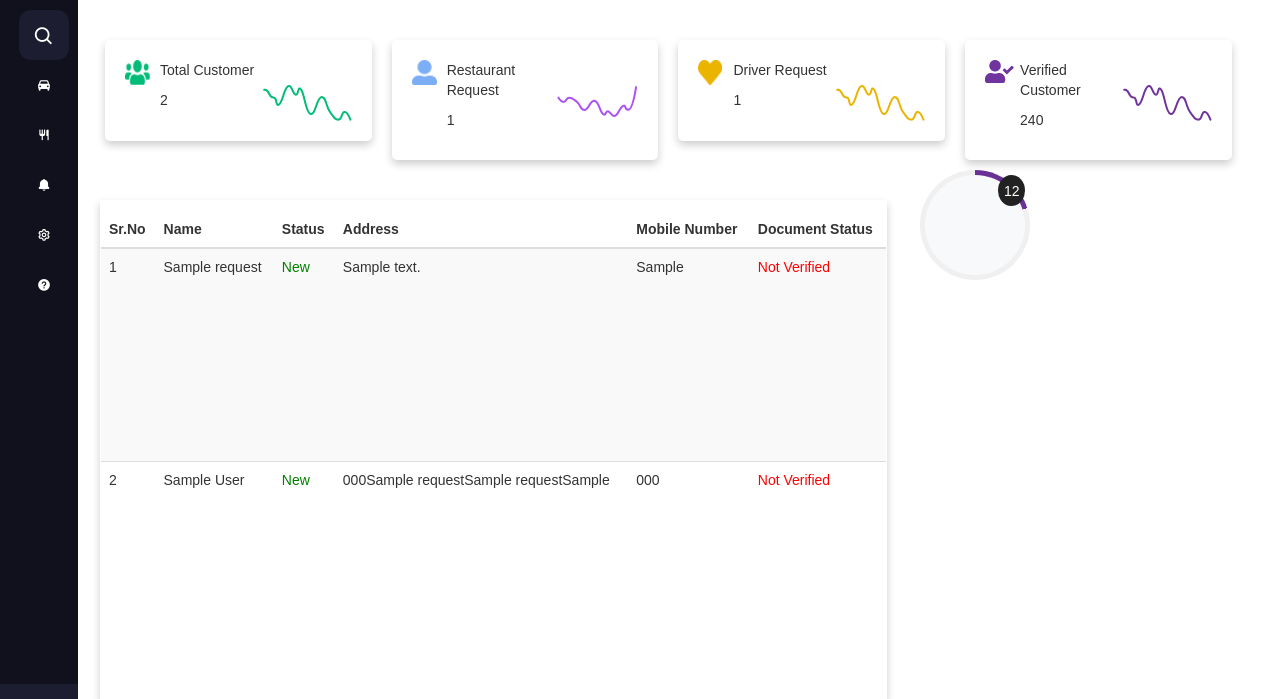
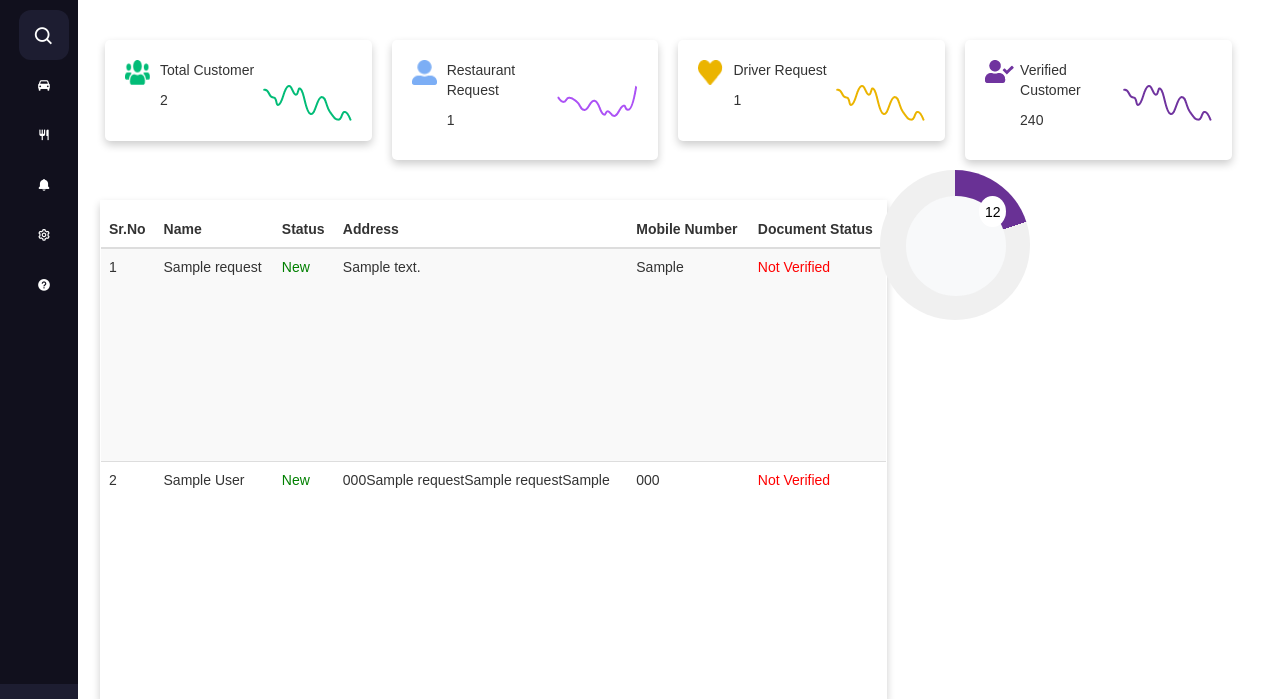
Before and after one commit to aniket0951/Siloar-dashboard, a Django app: page /newtry in a window 1280 px wide; the page is wider, and only the part inside the window is pictured. Shown: the part 56-755 px from the top of that part. Run offline with Django 3.2, Linux system fonts and the light colour scheme; tables that the repository leaves empty hold one stand-in row (values such as "Sample post"); some libraries are stand-ins or nearby versions.

Commit message:
fixed chart issue

```diff
--- a/testapp/templates/progress.html
+++ b/testapp/templates/progress.html
@@ -185,23 +185,20 @@
         }
         .circle {
           position: relative;
-          top: 5px;
-          left: 5px;
+          top: 26px;
+          left: 26px;
           width: 100px;
           height: 100px;
-          padding: auto;
           border-radius: 100%;
           background-color: #f8f9fa;
         }
         .circle-border {
           position: relative;
-          text-align: center;
-          width: 110px;
-          height: 110px;
+          width: 150px;
+          height: 150px;
           top: 150px;
           float: right;
           right: 250px;
-          margin-left: 30%;
           border-radius: 100%;
           background-color: #693195;
           background-image: linear-gradient(
@@ -212,11 +209,12 @@
             linear-gradient(90deg, #f0f0f0 50%, transparent 50%);
         }
         .span_circle .span_a {
-          background: #222;
-          color: #fff;
+          background: #fff;
+          color: #000;
           display: inline-block;
           border-radius: 100%;
           padding: 5.5px 5.5px;
+          left: 26px;
           float: right;
         }
       </style>
```
